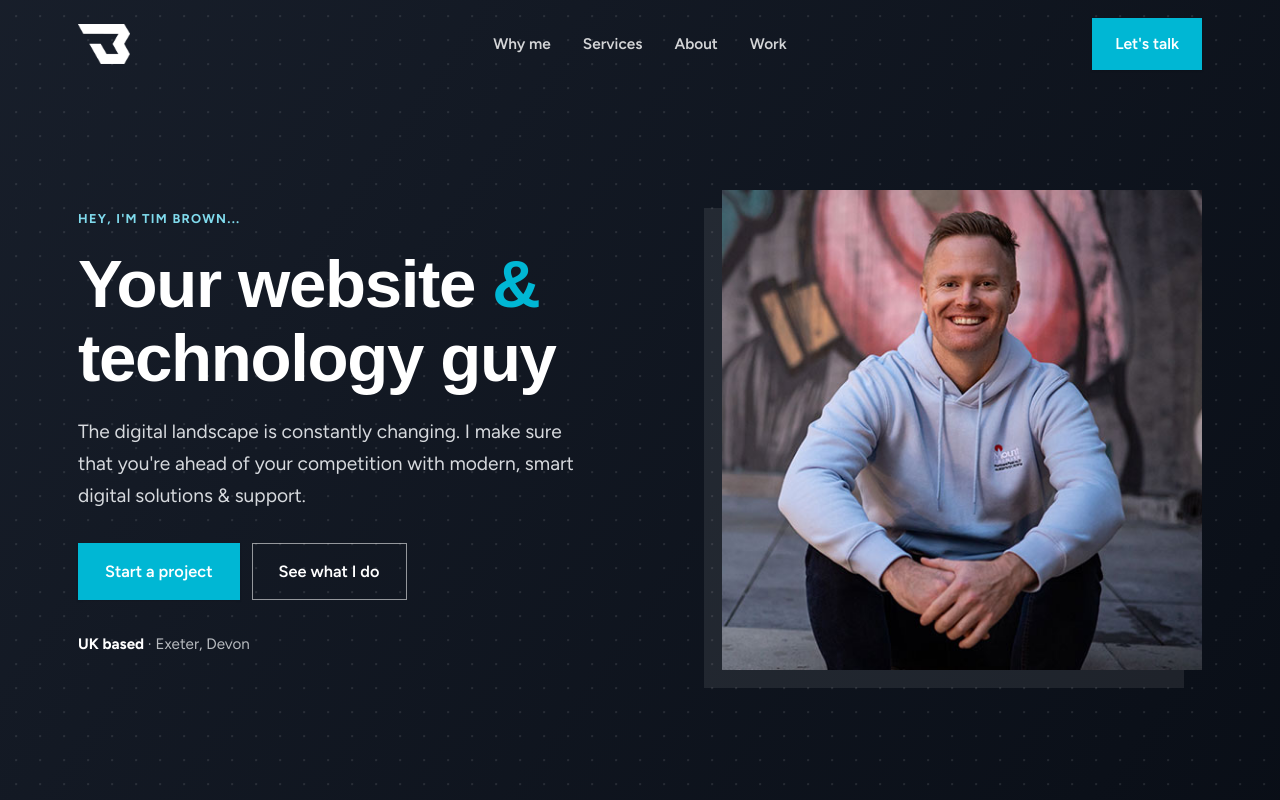
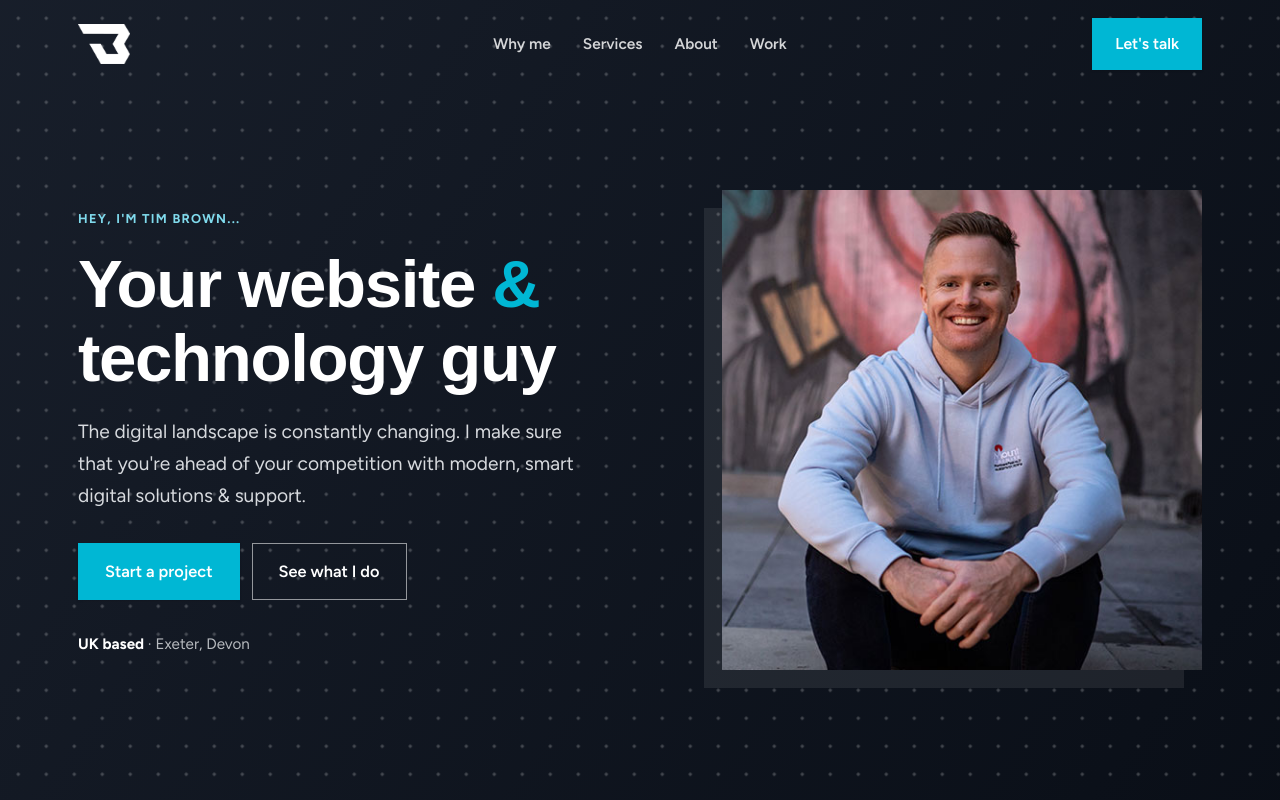
Before and after one commit to tangobrown/tangobrown, a Next.js app: page / in a window 1280 px wide. Shown: the top 800 px of the page. Built offline with nearby package versions, Linux system fonts and the light colour scheme; a web font is replaced by a local one.

Commit message:
Make hero dot grid actually visible + perceptibly drift
Dots: opacity 0.10 -> 0.22, radius 1px -> 1.4px (visible on hi-DPI
without dominating). Travel: 24px in 40s (0.6px/s) -> 56px in 12s
(~6.6px/s) so motion reads at a glance. Background-position moves
exactly 2 tiles to keep the loop seamless.

```diff
--- a/app/globals.css
+++ b/app/globals.css
@@ -183,12 +183,12 @@ em { font-style: normal; color: var(--coral-deep); font-weight: 700; }
 /* Drifting dot grid */
 .hero::before {
   content: ""; position: absolute; inset: 0; z-index: -1; pointer-events: none;
-  background-image: radial-gradient(circle, oklch(1 0 0 / 0.10) 1px, transparent 1.5px);
-  background-size: 24px 24px;
-  animation: dot-drift 40s linear infinite;
+  background-image: radial-gradient(circle, oklch(1 0 0 / 0.22) 1.4px, transparent 1.8px);
+  background-size: 28px 28px;
+  animation: dot-drift 12s linear infinite;
 }
 @keyframes dot-drift {
-  to { background-position: 24px 24px; }
+  to { background-position: 56px 56px; }
 }
 @media (prefers-reduced-motion: reduce) {
   .hero::before { animation: none; }
```
